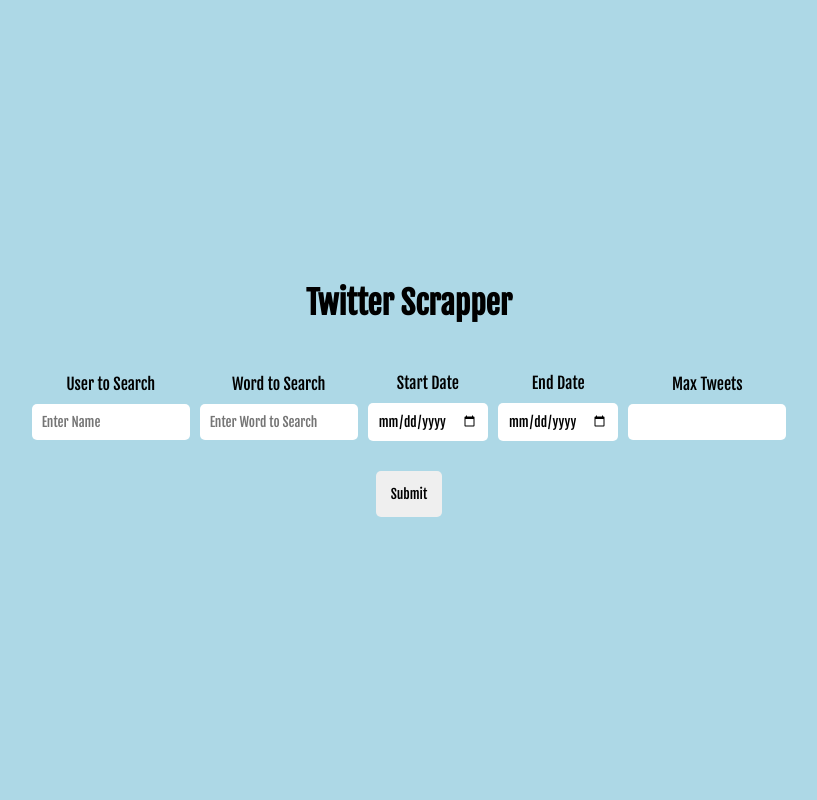
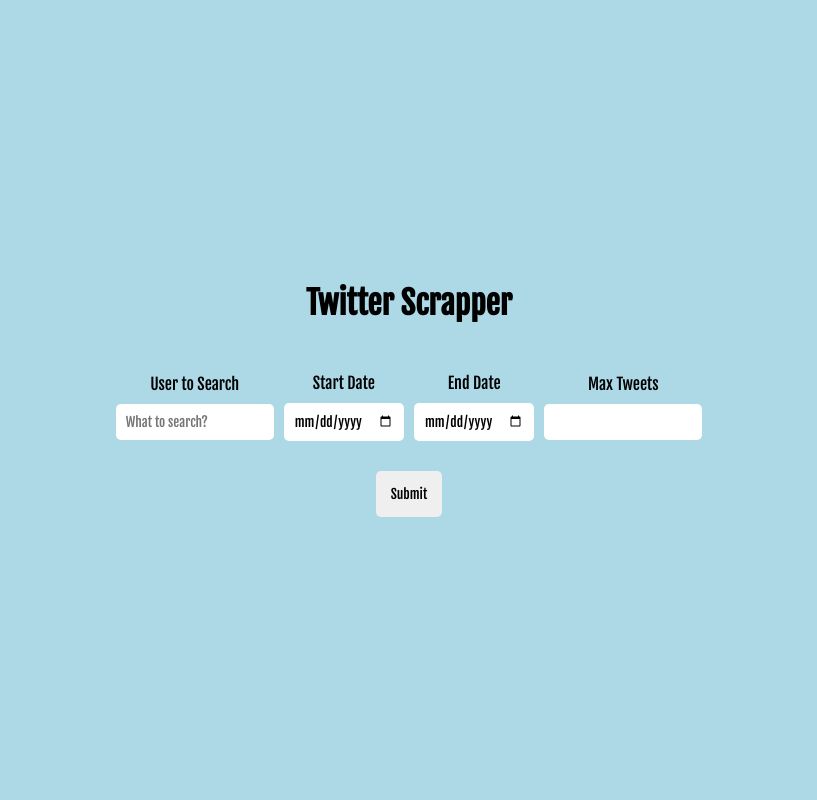
Before and after one commit to guilherme-pg/twitter_scraper, a Flask app: page / in a window 1280 px wide. Shown: the whole page, without its empty margins (231-1048 px from the left). Run offline with Flask 3, Linux system fonts and the light colour scheme.

Commit message:
some templates, snscrape stop

```diff
--- a/app.py
+++ b/app.py
@@ -13,13 +13,12 @@ def home():
 
 @app.route("/process_form", methods=['POST'])
 def process_form():
-    input_name = request.form.get('input_name')
-    input_word = request.form.get('input_word')
+    input_search = request.form.get('input_search')
+    input_max_tweets = request.form.get('input_max_tweets')
     input_date_init = request.form.get('input_date_init')
     input_date_end = request.form.get('input_date_end')
-    input_max_tweets = request.form.get('input_max_tweets')
 
-    process_data(input_name, input_max_tweets, input_date_init, input_date_end)
+    process_data(input_search, input_max_tweets, input_date_init, input_date_end)
 
     return render_template("statistics.html")
 
--- a/static/home.css
+++ b/static/home.css
@@ -1,17 +1,6 @@
-* {
-    margin: 0;
-    padding: 0;
-    border: 0;
-    font-family: 'Fjalla One', sans-serif;
-}
 
 body {
-    display: flex;
-    align-items: center;
-    justify-content: center;
     flex-direction: column;
-    background-color: LightBlue;
-    min-height: 100vh;
 }
 
 h1 {
@@ -35,15 +24,3 @@ h1 {
     align-items: center;
     justify-content: center;
 }
-
-.input_option {
-    border-radius: 5px;
-    outline: none;
-    padding: 10px;
-    margin: 10px 5px 0px 5px;
-}
-
-.input_submit {
-    padding: 15px;
-    margin: 30px 5px 0px 5px;
-}
--- a/static/standard.css
+++ b/static/standard.css
@@ -0,0 +1,28 @@
+/* ---------- MAIN ---------- */
+* {
+    margin: 0;
+    padding: 0;
+    border: 0;
+    font-family: 'Fjalla One', sans-serif;
+}
+
+body {
+    display: flex;
+    align-items: center;
+    justify-content: center;
+    background-color: LightBlue;
+    min-height: 100vh;
+}
+
+/* ---------- INPUTS ---------- */
+.input_option {
+    border-radius: 5px;
+    outline: none;
+    padding: 10px;
+    margin: 10px 5px 0px 5px;
+}
+
+.input_submit {
+    padding: 15px;
+    margin: 30px 5px 0px 5px;
+}
--- a/templates/home.html
+++ b/templates/home.html
@@ -2,6 +2,7 @@
 <html lang=“en”>
     <head>
         <meta charset="utf-8">
+        <link rel="stylesheet" href="{{ url_for('static', filename='standard.css') }}" >
         <link rel="stylesheet" href="{{ url_for('static', filename='home.css') }}" >
         <link href="https://fonts.googleapis.com/css2?family=Fjalla+One&display=swap" rel="stylesheet">
 
@@ -15,12 +16,7 @@
             <div class="inputs_block">
                 <div class="label_input">
                     <p>User to Search</p>
-                    <input type="text" class="input_option" name="input_name" placeholder="Enter Name">
-                </div>
-
-                <div class="label_input">
-                    <p>Word to Search</p>
-                    <input type="text" class="input_option" name="input_word" placeholder="Enter Word to Search">
+                    <input type="text" class="input_option" name="input_search" placeholder="What to search?">
                 </div>
 
                 <div class="label_input">
--- a/templates/statistics.html
+++ b/templates/statistics.html
@@ -2,6 +2,7 @@
 <html lang=“en”>
     <head>
         <meta charset="utf-8">
+        <link rel="stylesheet" href="{{ url_for('static', filename='standard.css') }}" >
         <link rel="stylesheet" href="{{ url_for('static', filename='statistics.css') }}" >
         <link href="https://fonts.googleapis.com/css2?family=Fjalla+One&display=swap" rel="stylesheet">
 
```
Also changed, not shown: static/statistics.css (+12 -0 lines), twitter_scraper.py (+4 -4 lines), README.md.
